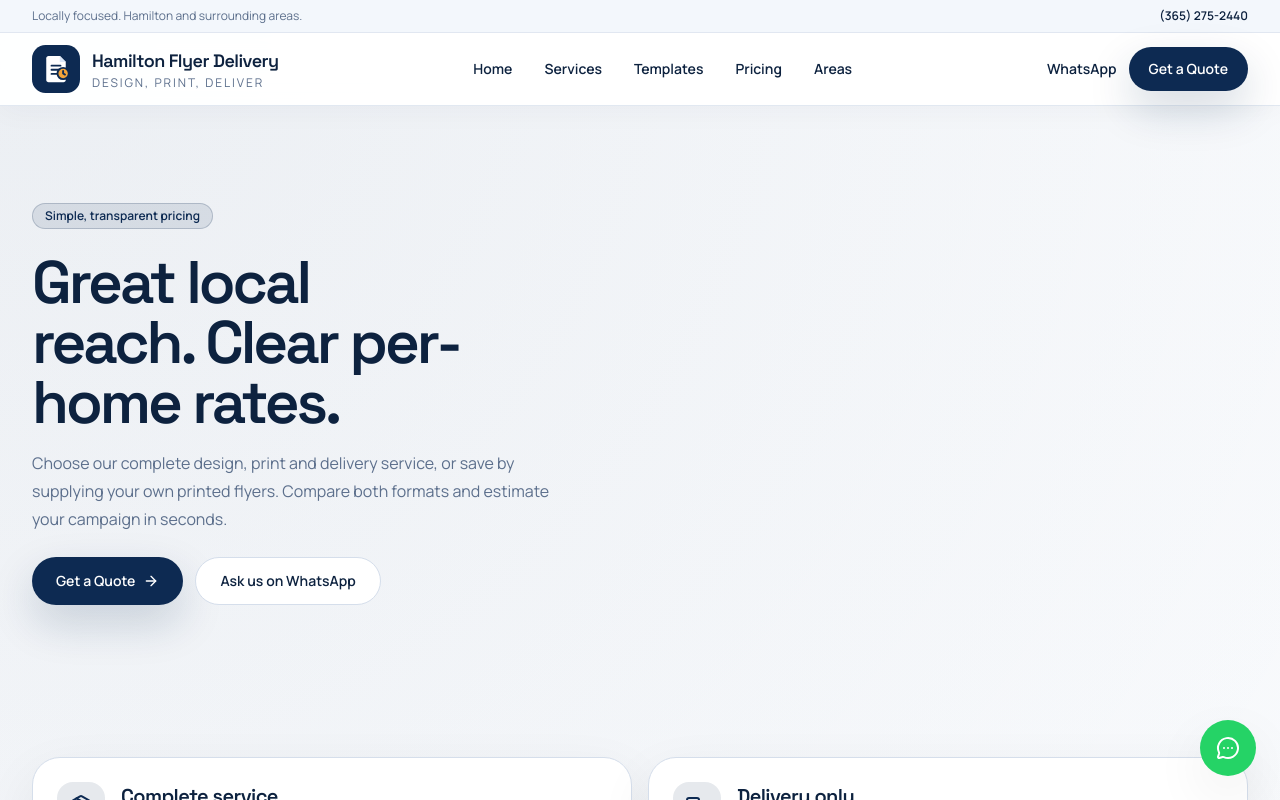
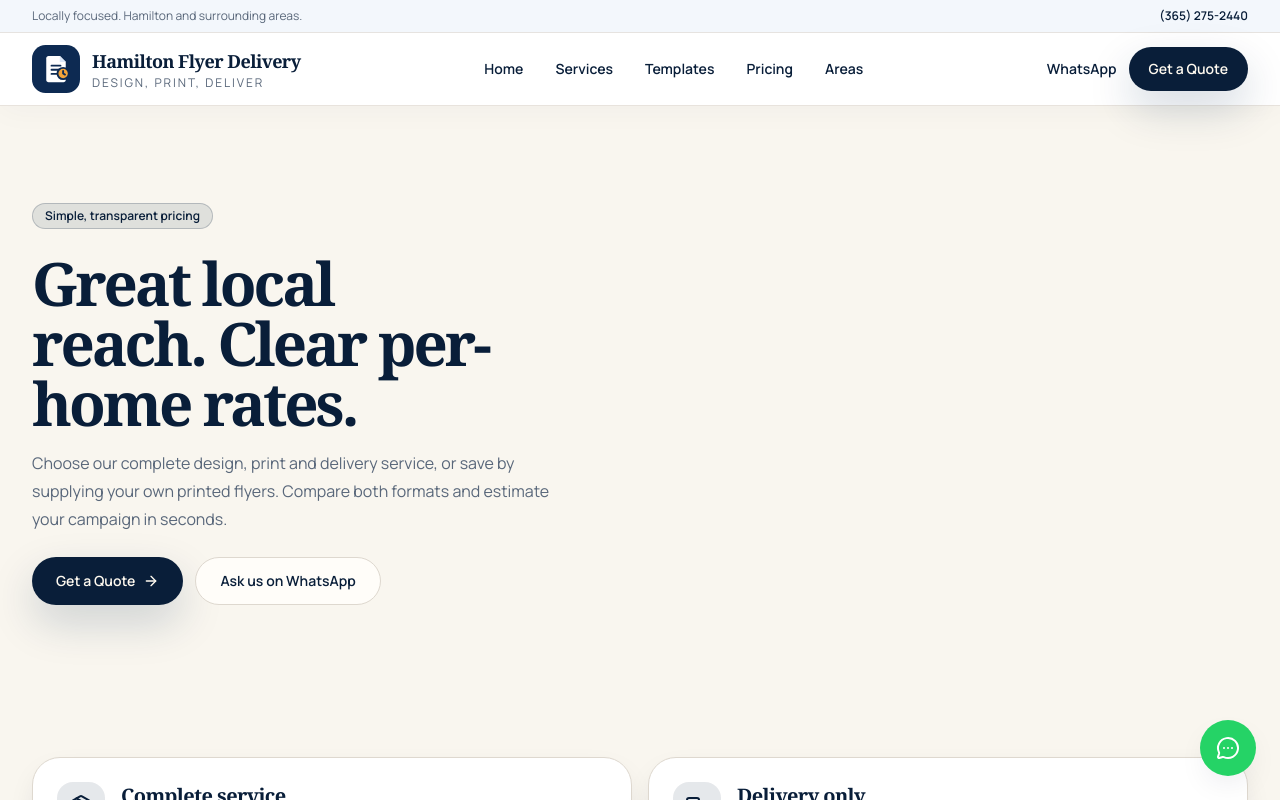
Before and after one commit to Angadsingh1241/flyer-business-website, a Next.js app: page /pricing in a window 1280 px wide. Shown: the top 800 px of the page. Built offline with nearby package versions, Linux system fonts and the light colour scheme; no server answers.

Commit message:
Adopt Lovable editorial warm-cream design system without changing functionality

```diff
--- a/app/globals.css
+++ b/app/globals.css
@@ -3,24 +3,25 @@
 :root {
   --font-manrope: "Manrope", "Aptos", "Segoe UI", sans-serif;
   --font-sora: "Space Grotesk", "Aptos Display", "Trebuchet MS", sans-serif;
-  --background: #f4f7fb;
-  --foreground: #0d223f;
-  --card: #ffffff;
-  --card-foreground: #0d223f;
-  --popover: #ffffff;
-  --popover-foreground: #0d223f;
-  --muted: #e7eef7;
-  --muted-foreground: #5c6f8c;
-  --border: #d5deeb;
-  --input: #ffffff;
-  --ring: rgba(13, 42, 82, 0.18);
-  --brand: #0d2a52;
-  --brand-foreground: #ffffff;
+  --font-editorial: "Iowan Old Style", "Baskerville", "Georgia", serif;
+  --background: #f9f6ef;
+  --foreground: #091e39;
+  --card: #fffdf9;
+  --card-foreground: #091e39;
+  --popover: #fffdf9;
+  --popover-foreground: #091e39;
+  --muted: #f0eae0;
+  --muted-foreground: #59677a;
+  --border: #ded8cf;
+  --input: #fffdf9;
+  --ring: rgba(218, 136, 24, 0.35);
+  --brand: #091e39;
+  --brand-foreground: #fffaf0;
   --accent: #f4a43a;
-  --surface: #0b1b33;
-  --surface-foreground: #edf4ff;
-  --surface-muted: #16345b;
-  --success: #1d7a45;
+  --surface: #091e39;
+  --surface-foreground: #fffaf0;
+  --surface-muted: #18334e;
+  --success: #287746;
 }
 
 @theme inline {
@@ -43,71 +44,48 @@
   --color-surface-muted: var(--surface-muted);
   --color-success: var(--success);
   --font-sans: var(--font-manrope);
-  --font-heading: var(--font-sora);
-  --radius-sm: 0.625rem;
-  --radius-md: 0.9rem;
-  --radius-lg: 1.35rem;
-  --shadow-soft: 0 20px 55px rgba(21, 21, 21, 0.07);
+  --font-heading: var(--font-editorial);
+  --radius-sm: 0.5rem;
+  --radius-md: 0.75rem;
+  --radius-lg: 1rem;
+  --shadow-soft: 0 12px 35px -15px rgba(9,30,57,0.24);
 }
 
 @layer base {
-  * {
-    @apply border-border;
-  }
-
-  html {
-    scroll-behavior: smooth;
-  }
-
+  * { @apply border-border; }
+  html { scroll-behavior: smooth; }
   body {
     @apply min-h-screen bg-background font-sans text-foreground;
     text-rendering: optimizeLegibility;
-    background-image:
-      radial-gradient(circle at top left, rgba(13, 42, 82, 0.06), transparent 28%),
-      linear-gradient(180deg, rgba(255, 255, 255, 0.48), rgba(244, 247, 251, 0.94));
+    -webkit-font-smoothing: antialiased;
   }
-
-  h1,
-  h2,
-  h3,
-  h4,
-  h5,
-  h6 {
-    @apply font-heading tracking-[-0.03em] text-balance;
+  h1, h2, h3 {
+    font-family: var(--font-editorial);
+    font-weight: 500;
+    letter-spacing: -0.03em;
+    text-wrap: balance;
   }
-
-  p {
-    @apply text-[15px] leading-7 text-muted-foreground md:text-base;
-  }
-
-  ::selection {
-    background: rgba(244, 164, 58, 0.32);
-    color: #0d223f;
+  h4, h5, h6 { @apply font-sans tracking-tight; }
+  p { @apply text-[15px] leading-7 text-muted-foreground md:text-base; }
+  :focus-visible { outline: 3px solid #c68521; outline-offset: 3px; }
+  ::selection { background: rgba(244,164,58,.32); color: #091e39; }
+  @media (prefers-reduced-motion: reduce) {
+    html { scroll-behavior: auto; }
+    *, *::before, *::after { scroll-behavior: auto !important; animation-duration: .01ms !important; transition-duration: .01ms !important; }
   }
 }
 
 @layer utilities {
-  .container-shell {
-    @apply mx-auto w-full max-w-7xl px-4 sm:px-6 lg:px-8;
-  }
-
-  .section-shell {
-    @apply py-16 md:py-24;
-  }
-
-  .text-balance {
-    text-wrap: balance;
-  }
-
-  .shadow-soft {
-    box-shadow: var(--shadow-soft);
-  }
-
+  .container-shell { @apply mx-auto w-full max-w-7xl px-5 sm:px-6 lg:px-8; }
+  .section-shell { @apply py-16 md:py-24; }
+  .font-editorial { font-family: var(--font-editorial); }
+  .text-balance { text-wrap: balance; }
+  .shadow-soft { box-shadow: var(--shadow-soft); }
+  .shadow-paper { box-shadow: 0 4px 5px -4px rgba(9,30,57,.12), 0 22px 48px -16px rgba(9,30,57,.23); }
+  .eyebrow { font-family: var(--font-manrope); font-size: .73rem; font-weight: 750; letter-spacing: .16em; text-transform: uppercase; }
+  .paper-grain { background-image: radial-gradient(rgba(9,30,57,.055) 1px, transparent 1px); background-size: 6px 6px; }
   .bg-grid-soft {
-    background-image:
-      linear-gradient(rgba(13, 42, 82, 0.06) 1px, transparent 1px),
-      linear-gradient(90deg, rgba(13, 42, 82, 0.06) 1px, transparent 1px);
-    background-position: center;
-    background-size: 36px 36px;
+    background-image: linear-gradient(rgba(9,30,57,.035) 1px,transparent 1px),linear-gradient(90deg,rgba(9,30,57,.035) 1px,transparent 1px);
+    background-position: center; background-size: 36px 36px;
   }
 }
```
